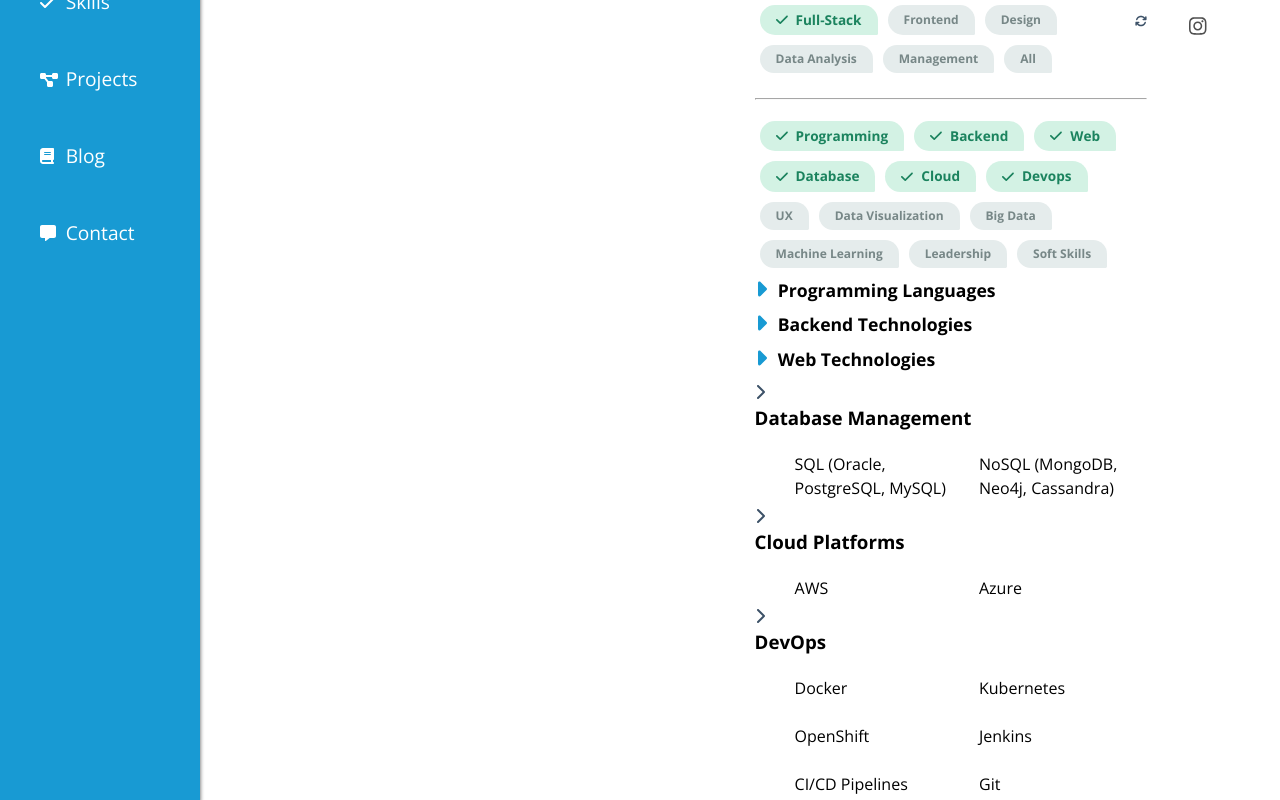
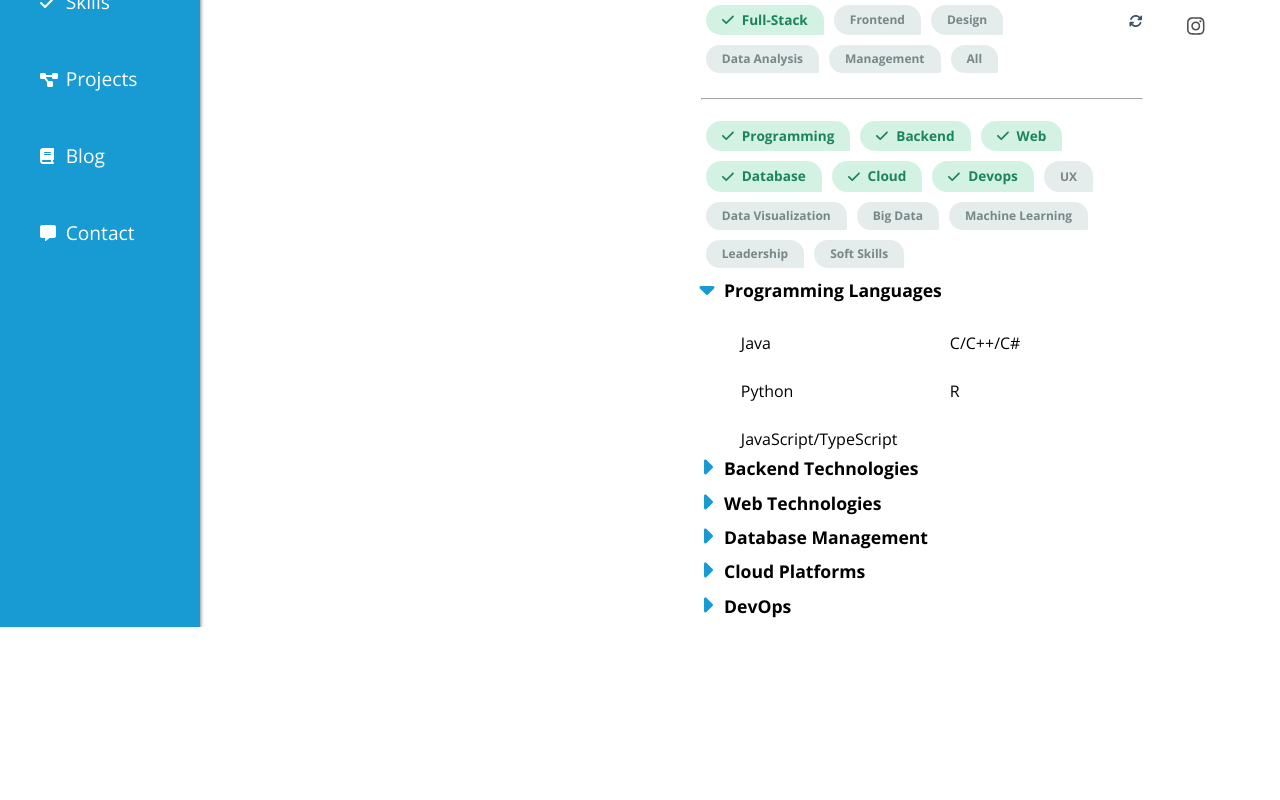
Before and after one commit to R-Daneel0livaw/portfolio, a React (Vite) app: page /skills in a window 1280 px wide. Shown: the part 354-1154 px from the top of the page. After the commit the page ends 981 px from the top, so only its background shows below. Built offline with nearby package versions, Linux system fonts and the light colour scheme; a web font is replaced by a local one.

Commit message:
Add CollapsibleSections to Skills Page for all Activity Sections.

```diff
--- a/src/pages/Skills/Skills.tsx
+++ b/src/pages/Skills/Skills.tsx
@@ -299,7 +299,7 @@ export default function Skills() {
                   <div>
                     <CollapsibleSection
                       title="Programming Languages"
-                      isExpanded={false}
+                      isExpanded={true}
                       onToggle={function (): void {
                         throw new Error("Function not implemented.");
                       }}
@@ -356,45 +356,47 @@ export default function Skills() {
 
                 {section === "database" && (
                   <div className={styles.skillActivityContainer}>
-                    <div>
-                      <FontAwesomeIcon
-                        icon={faChevronRight}
-                        style={{ color: "#3d5268" }}
-                      />
-                      <h3>Database Management</h3>
-                    </div>
+                    <CollapsibleSection
+                      title="Database Management"
+                      isExpanded={false}
+                      onToggle={function (): void {
+                        throw new Error("Function not implemented.");
+                      }}
+                    >
                       <ul className={styles.skillActivityList}>
                         <li>SQL (Oracle, PostgreSQL, MySQL)</li>
                         <li>NoSQL (MongoDB, Neo4j, Cassandra)</li>
                       </ul>
+                    </CollapsibleSection>
                   </div>
                 )}
 
                 {section === "cloud" && (
                   <div className={styles.skillActivityContainer}>
-                    <div>
-                      <FontAwesomeIcon
-                        icon={faChevronRight}
-                        style={{ color: "#3d5268" }}
-                      />
-                      <h3>Cloud Platforms</h3>
-                    </div>
+                    <CollapsibleSection
+                      title="Cloud Platforms"
+                      isExpanded={false}
+                      onToggle={function (): void {
+                        throw new Error("Function not implemented.");
+                      }}
+                    >
                       <ul className={styles.skillActivityList}>
                         <li>AWS</li>
                         <li>Azure</li>
                       </ul>
+                    </CollapsibleSection>
                   </div>
                 )}
 
                 {section === "devops" && (
                   <div className={styles.skillActivityContainer}>
-                    <div>
-                      <FontAwesomeIcon
-                        icon={faChevronRight}
-                        style={{ color: "#3d5268" }}
-                      />
-                      <h3>DevOps</h3>
-                    </div>
+                    <CollapsibleSection
+                      title="DevOps"
+                      isExpanded={false}
+                      onToggle={function (): void {
+                        throw new Error("Function not implemented.");
+                      }}
+                    >
                       <ul className={styles.skillActivityList}>
                         <li>Docker</li>
                         <li>Kubernetes</li>
@@ -403,18 +405,19 @@ export default function Skills() {
                         <li>CI/CD Pipelines</li>
                         <li>Git</li>
                       </ul>
+                    </CollapsibleSection>
                   </div>
                 )}
 
                 {section === "UX" && (
                   <div className={styles.skillActivityContainer}>
-                    <div>
-                      <FontAwesomeIcon
-                        icon={faChevronRight}
-                        style={{ color: "#3d5268" }}
-                      />
-                      <h3>UI/UX</h3>
-                    </div>
+                    <CollapsibleSection
+                      title="UI/UX"
+                      isExpanded={false}
+                      onToggle={function (): void {
+                        throw new Error("Function not implemented.");
+                      }}
+                    >
                       <ul className={styles.skillActivityList}>
                         <li>Figma</li>
                         <li>Sketch</li>
@@ -424,93 +427,99 @@ export default function Skills() {
                         <li>Material UI</li>
                         <li>Accessibility</li>
                       </ul>
+                    </CollapsibleSection>
                   </div>
                 )}
 
                 {section === "data visualization" && (
                   <div className={styles.skillActivityContainer}>
-                    <div>
-                      <FontAwesomeIcon
-                        icon={faChevronRight}
-                        style={{ color: "#3d5268" }}
-                      />
-                      <h3>Data Visualization</h3>
-                    </div>
+                    <CollapsibleSection
+                      title="Data Visualization"
+                      isExpanded={false}
+                      onToggle={function (): void {
+                        throw new Error("Function not implemented.");
+                      }}
+                    >
                       <ul className={styles.skillActivityList}>
                         <li>Tableau</li>
                         <li>Power BI</li>
                         <li>Seaborn</li>
                       </ul>
+                    </CollapsibleSection>
                   </div>
                 )}
 
                 {section === "big data" && (
                   <div className={styles.skillActivityContainer}>
-                    <div>
-                      <FontAwesomeIcon
-                        icon={faChevronRight}
-                        style={{ color: "#3d5268" }}
-                      />
-                      <h3>Big Data Technologies</h3>
-                    </div>
+                    <CollapsibleSection
+                      title="Big Data Technologies"
+                      isExpanded={false}
+                      onToggle={function (): void {
+                        throw new Error("Function not implemented.");
+                      }}
+                    >
                       <ul className={styles.skillActivityList}>
                         <li>Hadoop</li>
                         <li>Spark</li>
                       </ul>
+                    </CollapsibleSection>
                   </div>
                 )}
 
                 {section === "machine learning" && (
                   <div className={styles.skillActivityContainer}>
-                    <div>
-                      <FontAwesomeIcon
-                        icon={faChevronRight}
-                        style={{ color: "#3d5268" }}
-                      />
-                      <h3>Machine Learning</h3>
-                    </div>
+                    <CollapsibleSection
+                      title="Machine Learning"
+                      isExpanded={false}
+                      onToggle={function (): void {
+                        throw new Error("Function not implemented.");
+                      }}
+                    >
                       <ul className={styles.skillActivityList}>
                         <li>Scikit-learn</li>
                         <li>TensorFlow</li>
                         <li>Keras</li>
                         <li>CARET</li>
                       </ul>
+                    </CollapsibleSection>
                   </div>
                 )}
 
                 {section === "leadership" && (
                   <div className={styles.skillActivityContainer}>
-                    <div>
-                      <FontAwesomeIcon
-                        icon={faChevronRight}
-                        style={{ color: "#3d5268" }}
-                      />
-                      <h3>Leadership and Communication</h3>
-                    </div>
+                    <CollapsibleSection
+                      title="Leadership and Communication"
+                      isExpanded={false}
+                      onToggle={function (): void {
+                        throw new Error("Function not implemented.");
+                      }}
+                    >
                       <ul className={styles.skillActivityList}>
                         <li>Team leadership</li>
                         <li>Mentorship</li>
                         <li>Effective Communication</li>
                         <li>Analytical Thinking</li>
                       </ul>
+                    </CollapsibleSection>
                   </div>
                 )}
 
                 {section === "soft skills" && (
                   <div className={styles.skillActivityContainer}>
-                    <div>
-                      <FontAwesomeIcon
-                        icon={faChevronRight}
-                        style={{ color: "#3d5268" }}
-                      />
-                      <h3>Soft Skills</h3>
-                    </div>
+                    <CollapsibleSection
+                      title="Soft Skills"
+                      isExpanded={false}
+                      onToggle={function (): void {
+                        throw new Error("Function not implemented.");
+                      }}
+                    >
                       <ul className={styles.skillActivityList}>
                         <li>Collaboration</li>
                         <li>Time management</li>
                         <li>Adaptability</li>
                         <li>Resource Planning</li>
                       </ul>
+                    </CollapsibleSection>
                   </div>
                 )}
               </React.Fragment>
```
Lines whose indentation alone changed are shown as unchanged.
